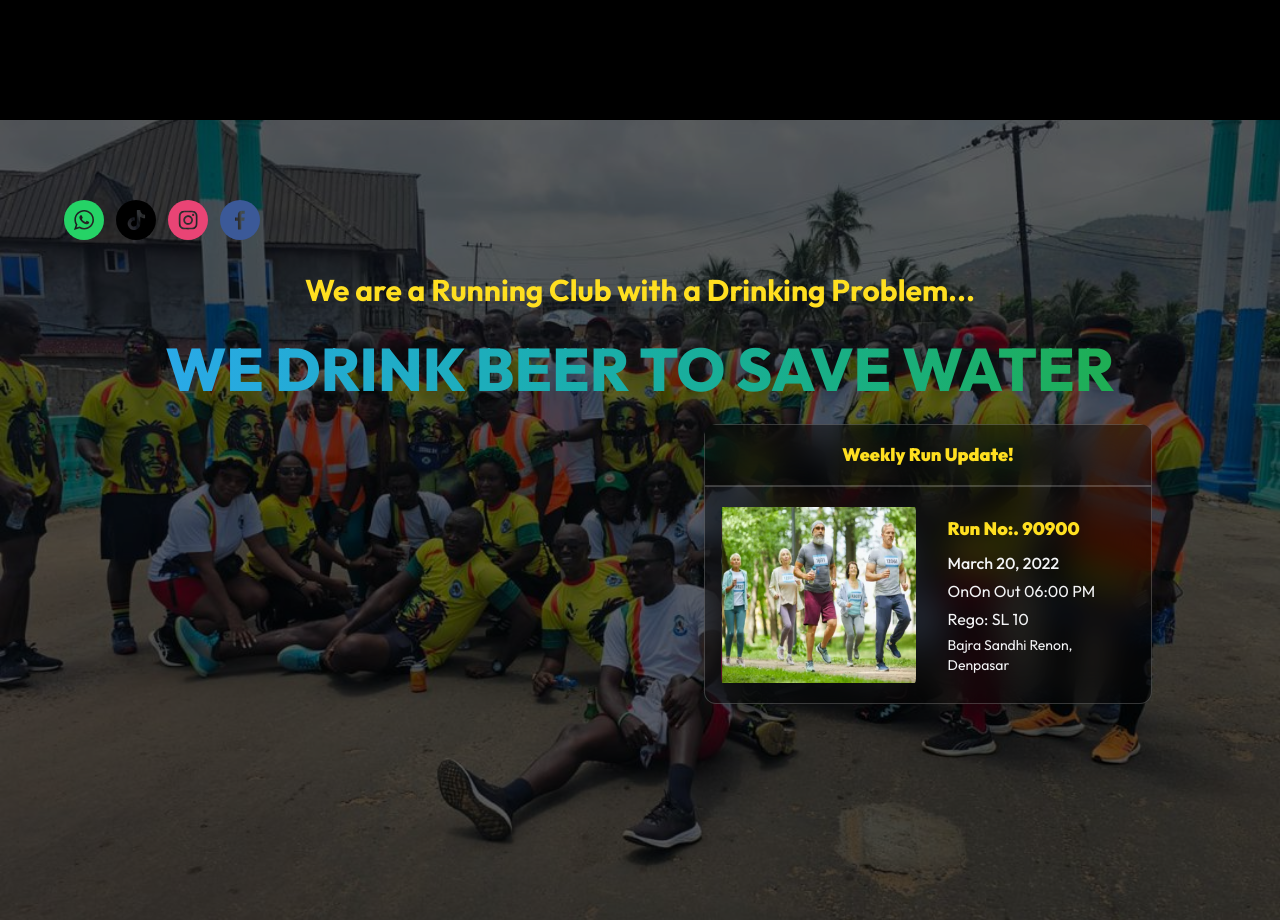
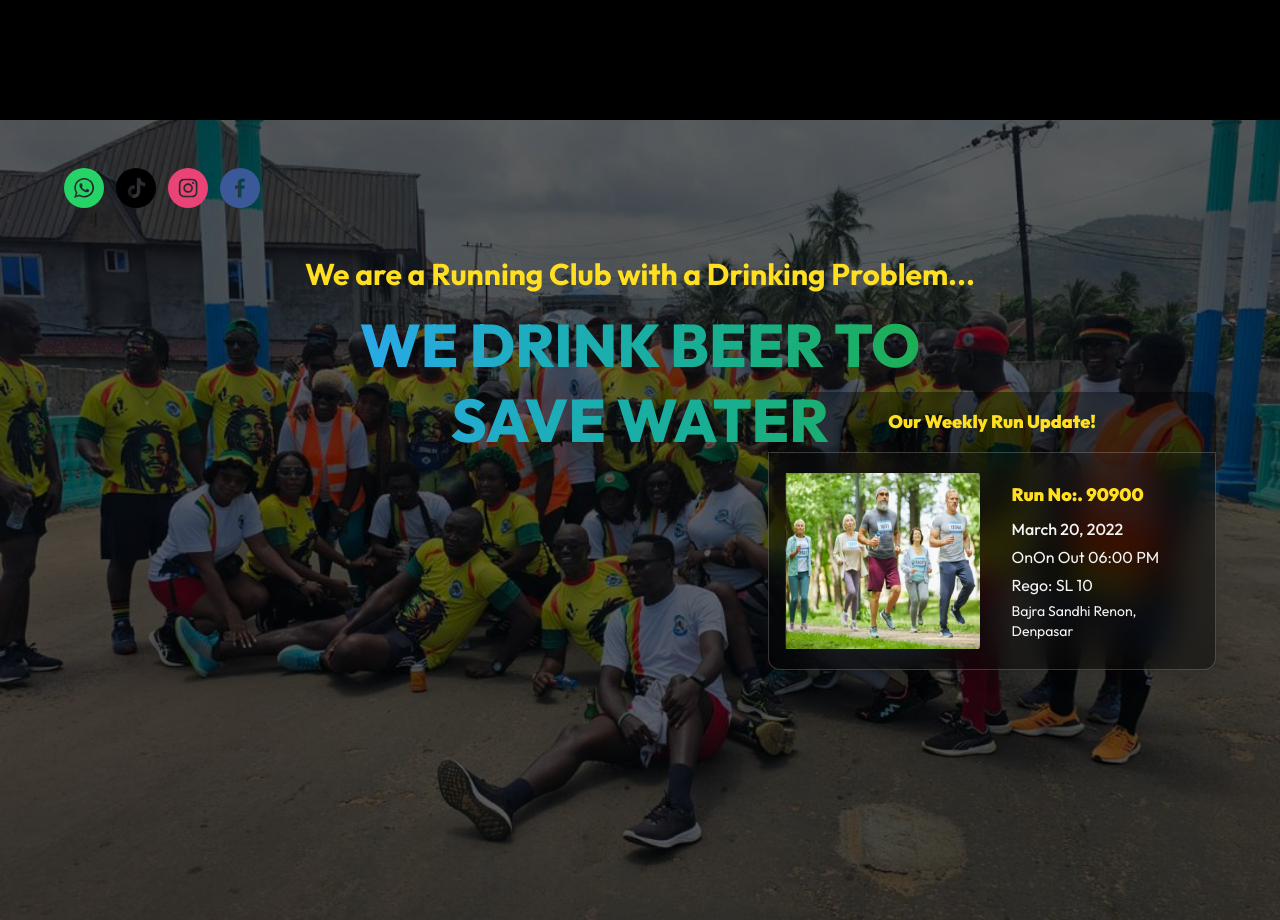
Before and after one commit to 1surep/sh4, a Next.js app: page / in a window 1280 px wide. Shown: the part 680-1600 px from the top of the page. Built offline with nearby package versions, Linux system fonts and the light colour scheme.

Commit message:
working on hero2

```diff
--- a/components/Hero/HeroOne.jsx
+++ b/components/Hero/HeroOne.jsx
@@ -48,7 +48,7 @@ const HeroOne = () => {
         {/* Dark overlay for better text contrast */}
         <div className="absolute inset-0 bg-gradient-to-b from-black/60 via-black/40 to-black/60"></div>
         <div style={transformStyle} className="text-center relative z-10">
-          <h1 className="bg-[url('/D2.png')] bg-cover bg-center bg-no-repeat bg-clip-text text-transparent font-extrabold leading-none tracking-tight text-[13vw] uppercase text-pan text-glow-enhanced">
+          <h1 className="bg-[url('/d2.png')] bg-cover bg-center bg-no-repeat bg-clip-text text-transparent font-extrabold leading-none tracking-tight text-[13vw] uppercase text-pan text-glow-enhanced">
             welcome to <br /> SIERRA H4...
           </h1>
 
--- a/components/Hero/HeroTwo.jsx
+++ b/components/Hero/HeroTwo.jsx
@@ -64,7 +64,7 @@ const HeroTwo = () => {
       <section
         ref={sectionRef}
         id="section1"
-        className="relative overflow-hidden px-4 sm:px-6 md:px-8 lg:px-12 xl:px-16 min-h-screen pt-20 pb-8 md:pb-12"
+        className="relative overflow-hidden px-4 sm:px-6 md:px-8 lg:px-12 xl:px-16 min-h-screen pt-12 pb-8 md:pb-12"
       >
         {/* Sliding background with Next.js Image */}
         <div className="absolute inset-0">
@@ -96,13 +96,12 @@ const HeroTwo = () => {
           className="z-10 text-white relative h-full flex flex-col"
           variants={containerVariants}
           initial="hidden"
-          animate={isInView ? "visible" : "hidden"}
-        >
+          animate={isInView ? "visible" : "hidden"}>
+
           {/* ICON DIV - Responsive social icons */}
           <motion.div
-            className="flex items-center justify-center sm:justify-start gap-2 sm:gap-3 mb-6 sm:mb-8"
-            variants={itemVariants}
-          >
+            className="flex items-center justify-center sm:justify-start gap-3 mb-6 sm:mb-8"
+            variants={itemVariants}>
             {/* WhatsApp */}
             <motion.div variants={socialIconVariants} whileHover={{ scale: 1.1 }} whileTap={{ scale: 0.95 }}>
               <SocialIcon
@@ -146,33 +145,32 @@ const HeroTwo = () => {
 
           {/* MIDDLE DIV - Responsive hero text */}
           <motion.div
-            className="flex flex-col items-center text-center px-2 sm:px-4 mb-8 sm:mb-12 md:mb-16 lg:mb-20"
-            variants={itemVariants}
-          >
+            className="flex flex-col items-center text-center px-2 "
+            variants={itemVariants}>
             <motion.h1
-              className="text-lg sm:text-xl md:text-2xl lg:text-3xl font-bold text-yellow-300 mb-3 sm:mb-4 md:mb-6"
+              className="text-3xl font-bold text-yellow-300 py-4 pb-4"
               variants={itemVariants}
             >
               We are a Running Club with a Drinking Problem...
             </motion.h1>
             <motion.h1
-              className="text-2xl sm:text-3xl md:text-4xl lg:text-5xl xl:text-6xl font-extrabold bg-gradient-to-r from-[#2aa9e8] to-[#1FAE53] bg-clip-text text-transparent uppercase leading-tight"
+              className="text-2xl z-20 md:text-4xl lg:text-5xl xl:text-6xl font-extrabold bg-gradient-to-r from-[#2aa9e8] to-[#1FAE53] bg-clip-text text-transparent uppercase leading-tight"
               variants={itemVariants}
             >
-              We Drink Beer to Save Water
+              We Drink Beer to <br /> Save Water
             </motion.h1>
           </motion.div>
 
           {/* RUN INFO DIV - Responsive positioning */}
           <motion.div
-            className="relative lg:absolute lg:right-8 xl:right-16 lg:top-[12rem] xl:top-[14rem] text-gray-100 mx-auto lg:mx-0 max-w-md lg:max-w-sm xl:max-w-md"
+            className="relative lg:absolute lg:right-0 xl:right-0 lg:top-[12rem] xl:top-[14rem] text-gray-100 mx-auto lg:mx-0 max-w-md lg:max-w-sm xl:max-w-md"
             variants={runInfoVariants}
             initial="hidden"
             animate={isInView ? "visible" : "hidden"}
           >
             <div className="bg-black/40 w-full rounded-t-xl overflow-hidden">
-              <h1 className="text-yellow-300 font-black p-3 sm:p-4 text-center text-base sm:text-lg backdrop-blur-lg border border-white/20 shadow-lg">
-                Weekly Run Update!
+              <h1 className="text-yellow-300 font-black p-3 sm:p-4 text-center text-base sm:text-lg ">
+                Our Weekly Run Update!
               </h1>
             </div>
 
```
